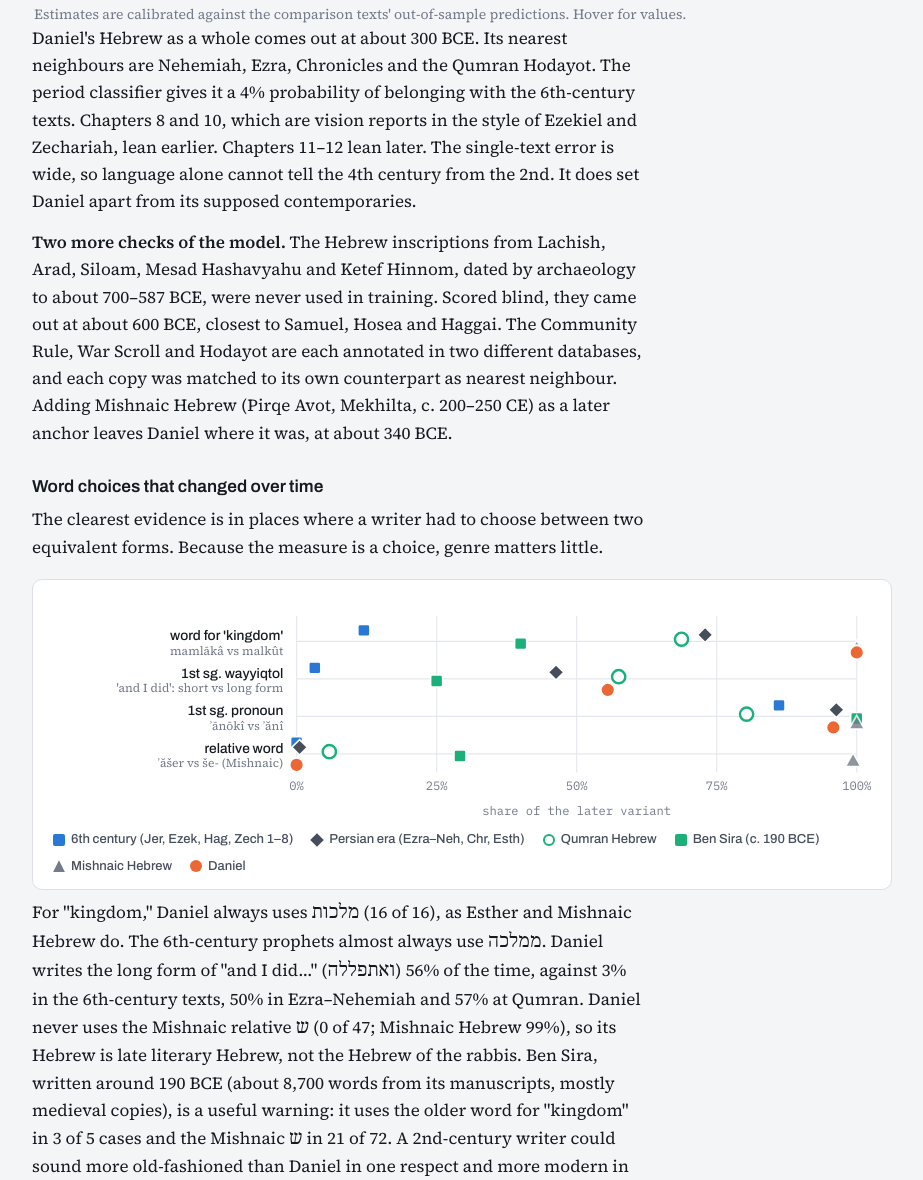
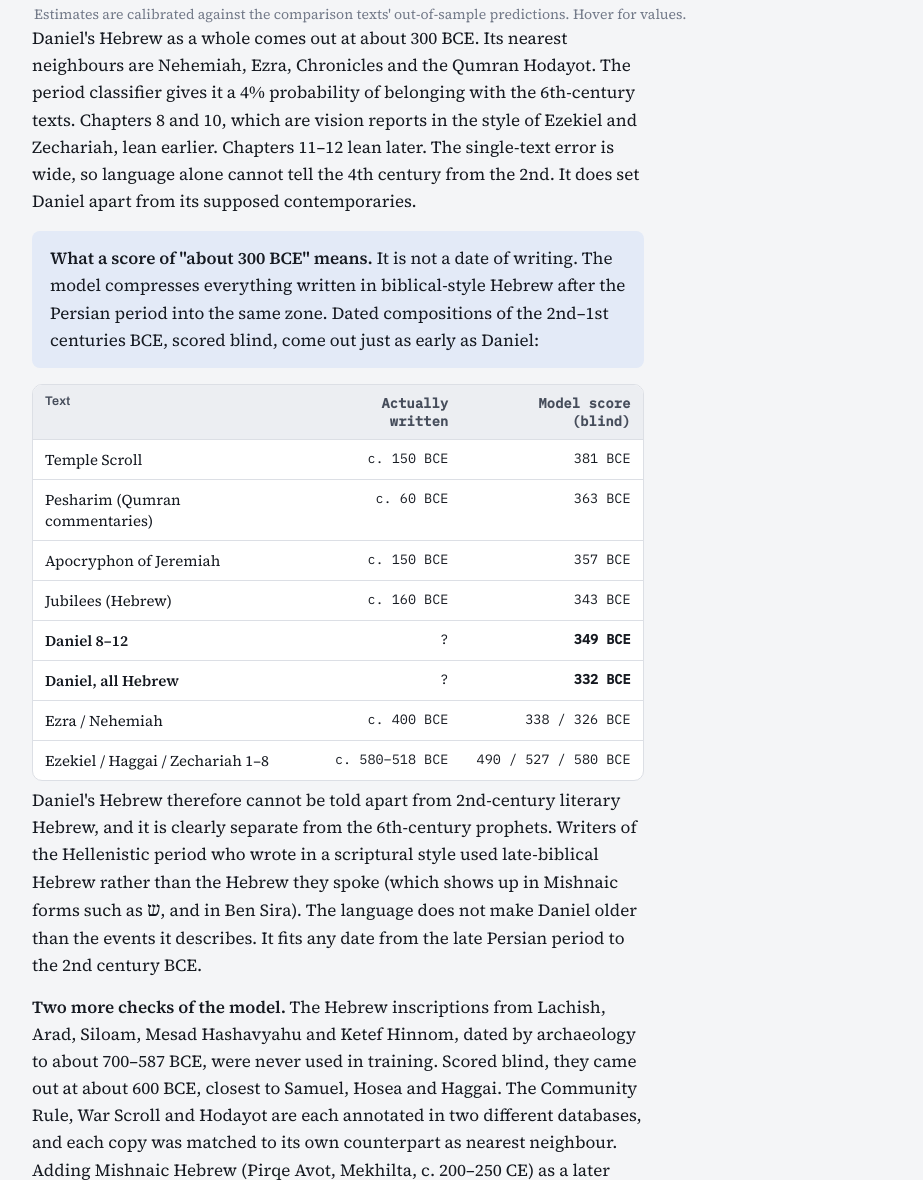
Before and after one commit to rade-crypto/rade-crypto.github.io, a plain HTML site: page daniel-dating/report/index.html in a window 1280 px wide. Shown: the part 5917-7097 px from the top of the page, without its empty margins (178-1101 px from the left). Drawn offline with Linux system fonts and the light colour scheme.

Commit message:
Daniel study: explain Hebrew model score with dated 2nd-1st c. compositions
Co-Authored-By: Claude Opus 5.5 <noreply@anthropic.com>
Claude-Session: https://claude.ai/code/session_016t4pfpEg9Y58Sqsu1JQwCC

```diff
--- a/daniel-dating/report/index.html
+++ b/daniel-dating/report/index.html
@@ -371,6 +371,24 @@ a { color: var(--accent) }
   <p class="caption">Estimates are calibrated against the comparison texts' out-of-sample predictions. Hover for values.</p>
   <div class="col">
   <p>Daniel's Hebrew as a whole comes out at about 300 BCE. Its nearest neighbours are Nehemiah, Ezra, Chronicles and the Qumran Hodayot. The period classifier gives it a 4% probability of belonging with the 6th-century texts. Chapters 8 and 10, which are vision reports in the style of Ezekiel and Zechariah, lean earlier. Chapters 11–12 lean later. The single-text error is wide, so language alone cannot tell the 4th century from the 2nd. It does set Daniel apart from its supposed contemporaries.</p>
+  <div class="callout">
+  <p><strong>What a score of "about 300 BCE" means.</strong> It is not a date of writing. The model compresses everything written in biblical-style Hebrew after the Persian period into the same zone. Dated compositions of the 2nd–1st centuries BCE, scored blind, come out just as early as Daniel:</p>
+  </div>
+  <div class="tbl"><table>
+    <thead><tr><th>Text</th><th class="num">Actually written</th><th class="num">Model score (blind)</th></tr></thead>
+    <tbody>
+      <tr><td>Temple Scroll</td><td class="num">c. 150 BCE</td><td class="num">381 BCE</td></tr>
+      <tr><td>Pesharim (Qumran commentaries)</td><td class="num">c. 60 BCE</td><td class="num">363 BCE</td></tr>
+      <tr><td>Apocryphon of Jeremiah</td><td class="num">c. 150 BCE</td><td class="num">357 BCE</td></tr>
+      <tr><td>Jubilees (Hebrew)</td><td class="num">c. 160 BCE</td><td class="num">343 BCE</td></tr>
+      <tr><td><strong>Daniel 8–12</strong></td><td class="num">?</td><td class="num"><strong>349 BCE</strong></td></tr>
+      <tr><td><strong>Daniel, all Hebrew</strong></td><td class="num">?</td><td class="num"><strong>332 BCE</strong></td></tr>
+      <tr><td>Ezra / Nehemiah</td><td class="num">c. 400 BCE</td><td class="num">338 / 326 BCE</td></tr>
+      <tr><td>Ezekiel / Haggai / Zechariah 1–8</td><td class="num">c. 580–518 BCE</td><td class="num">490 / 527 / 580 BCE</td></tr>
+    </tbody></table></div>
+  <div class="col">
+  <p>Daniel's Hebrew therefore cannot be told apart from 2nd-century literary Hebrew, and it is clearly separate from the 6th-century prophets. Writers of the Hellenistic period who wrote in a scriptural style used late-biblical Hebrew rather than the Hebrew they spoke (which shows up in Mishnaic forms such as <span class="heb">ש</span>, and in Ben Sira). The language does not make Daniel older than the events it describes. It fits any date from the late Persian period to the 2nd century BCE.</p>
+  </div>
   <p><strong>Two more checks of the model.</strong> The Hebrew inscriptions from Lachish, Arad, Siloam, Mesad Hashavyahu and Ketef Hinnom, dated by archaeology to about 700–587 BCE, were never used in training. Scored blind, they came out at about 600 BCE, closest to Samuel, Hosea and Haggai. The Community Rule, War Scroll and Hodayot are each annotated in two different databases, and each copy was matched to its own counterpart as nearest neighbour. Adding Mishnaic Hebrew (Pirqe Avot, Mekhilta, c. 200–250 CE) as a later anchor leaves Daniel where it was, at about 340 BCE.</p>
   <h3>Word choices that changed over time</h3>
   <p>The clearest evidence is in places where a writer had to choose between two equivalent forms. Because the measure is a choice, genre matters little.</p>
```
Also changed, not shown: daniel-dating/report/template.html (+18 -0 lines).
